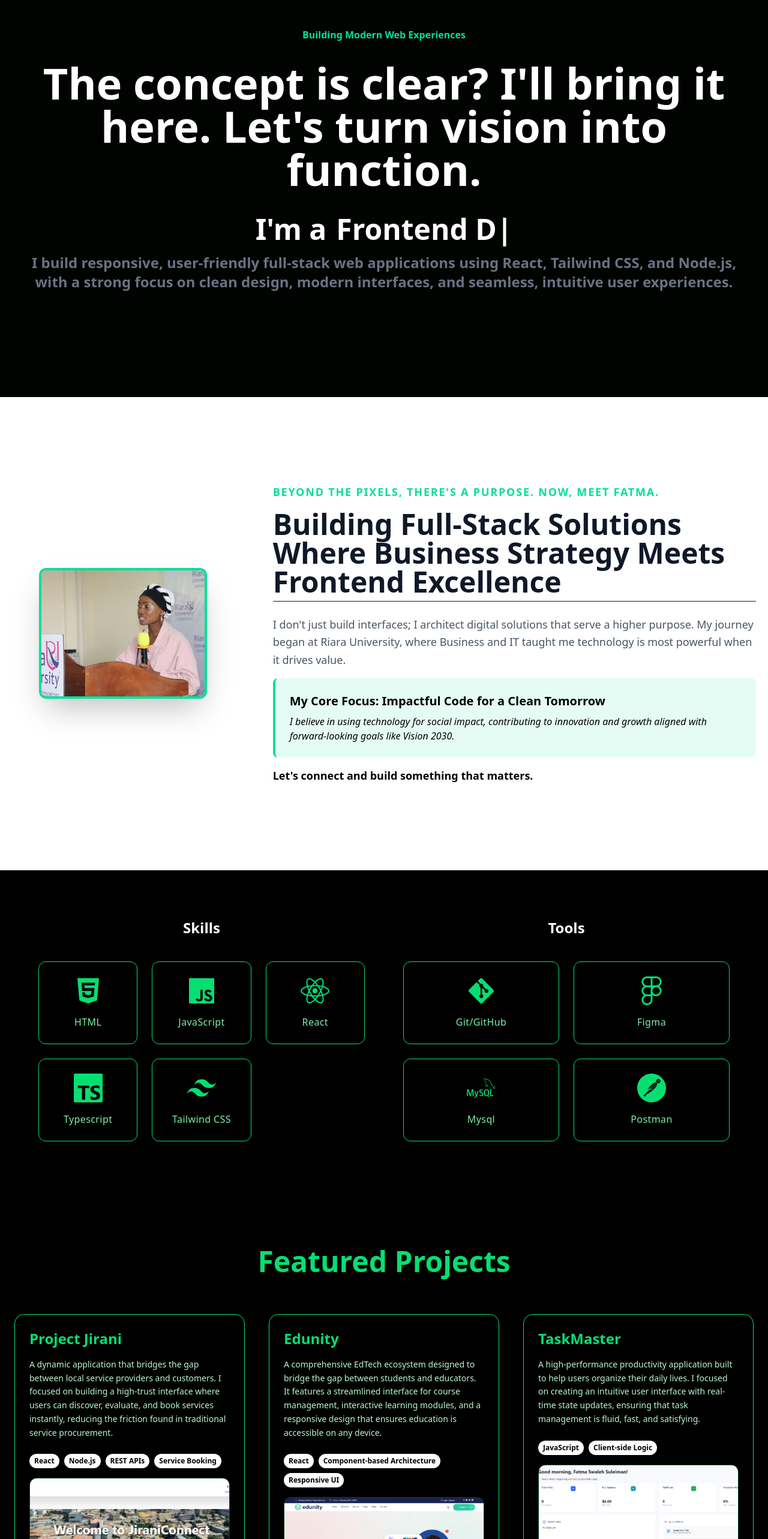
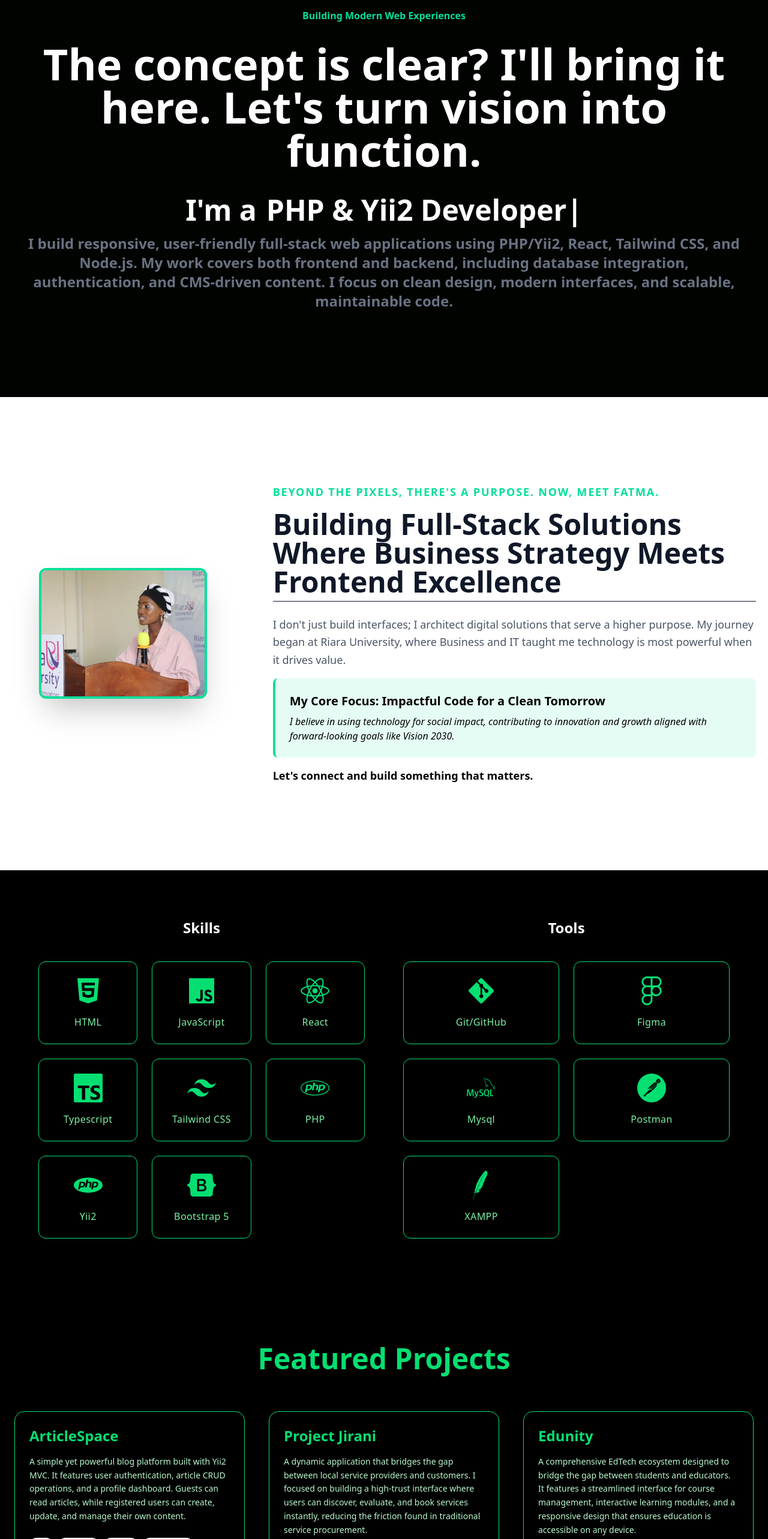
Before and after one commit to Fatma-Suleiman/fatma-portfolio, a React (Vite) app: page / in a window 1280 px wide. Shown: the part 234-2800 px from the top of the page at 60% size. Built offline with nearby package versions, Linux system fonts and the light colour scheme.

Commit message:
updated on projects, about page to include skills for PHP and Yii2

```diff
--- a/src/App.jsx
+++ b/src/App.jsx
@@ -7,12 +7,11 @@ import ContactPage from '/src/Pages/ContactPage';
 import Cursor from '/src/components/Cursor';
 
 import './App.css'
-import './App.css'
 
  function App() {
   return (
       <div className="relative">
-      {/* Custom cursor */}
+
       <Cursor />
 <Routes>
   <Route index  element={<HomePage/>} />
--- a/src/Pages/AboutPage.jsx
+++ b/src/Pages/AboutPage.jsx
@@ -2,8 +2,10 @@ import React from "react";
 import AboutPortfolio from "../assets/aboutportfolio.jpg";
 import { motion } from "framer-motion";
 
+
 import {
   FaHtml5,
+  FaPhp,
   FaJs,
   FaReact,
   FaGitAlt,
@@ -16,6 +18,9 @@ import {
   SiMysql,
   SiPostman,
  SiTypescript,
+ SiBootstrap,
+  SiPhp,
+   SiApache
 
 } from "react-icons/si";
 
@@ -26,6 +31,9 @@ const skills = [
   { name: "React", icon: <FaReact /> },
     { name: "Typescript", icon: <SiTypescript/> },
   { name: "Tailwind CSS", icon: <SiTailwindcss /> },
+   { name: "PHP", icon: <FaPhp /> },
+  { name: "Yii2", icon: <SiPhp /> },
+  { name: "Bootstrap 5", icon: <SiBootstrap /> },
 
 
 ];
@@ -35,6 +43,7 @@ const tools = [
   { name: "Figma", icon: <FaFigma /> },
   { name: "Mysql", icon: <SiMysql /> },
     { name: "Postman", icon: <SiPostman /> },
+    { name: "XAMPP", icon: <SiApache /> },
 ];
 
 
--- a/src/Pages/ProjectPage.jsx
+++ b/src/Pages/ProjectPage.jsx
@@ -4,8 +4,21 @@ import TodoImg from "../assets/todo.PNG";
 import KapuImg from "../assets/kapu.PNG";
 import JiraniImg from "../assets/jirani.PNG";
 import FlowerImg from "../assets/flower.PNG";
+import  ArticleSpaceImg from "../assets/articlespace.PNG";
 
 const projects = [
+
+  {
+    title: "ArticleSpace",
+    subtitle: "PHP Yii2 Blog Platform",
+    description:
+      "A simple yet powerful blog platform built with Yii2 MVC. It features user authentication, article CRUD operations, and a profile dashboard. Guests can read articles, while registered users can create, update, and manage their own content.",
+    image: ArticleSpaceImg,
+    stack: ["PHP", "Yii2 MVC", "MySQL", "Bootstrap 5", "Responsive Design"],
+    live: "https://opuscular-undeniably-diana.ngrok-free.dev",
+    github: "https://github.com/Fatma-Suleiman/ArticleSpace",
+  },
+
 
     {
     title: "Project Jirani",
--- a/src/components/Hero.jsx
+++ b/src/components/Hero.jsx
@@ -11,14 +11,17 @@ function Hero(){
           <p className='md:text-5xl sm:text-4xl text-xl font-bold py-4'>
             I'm a </p>
             <ReactTyped className='md:text-5xl sm:text-4xl text-xl font-bold md:pl-4 pl-2 '
-              strings={['Web Developer', 'Frontend Developer', 'React Developer','UI/UX Enthusiast']}
+              strings={['Web Developer','PHP & Yii2 Developer', 'Frontend Developer', 'React Developer','UI/UX Enthusiast']}
               typeSpeed={120}
               backSpeed={130}
               loop
             />
 
         </div>
-        <p className='md:text-2xl text-xl font-bold text-gray-500'>I build responsive, user-friendly full-stack web applications using React, Tailwind CSS, and Node.js, with a strong focus on clean design, modern interfaces, and seamless, intuitive user experiences.</p>
+        <p className='md:text-2xl text-xl font-bold text-gray-500'>
+          I build responsive, user-friendly full-stack web applications using  PHP/Yii2, React, Tailwind CSS, and Node.js.
+          My work covers both frontend and backend, including database integration, authentication, and CMS-driven content.
+          I focus on clean design, modern interfaces, and scalable, maintainable code.</p>
 
       </div>
     </div>
--- a/src/components/Navbar.jsx
+++ b/src/components/Navbar.jsx
@@ -50,7 +50,7 @@ function Navbar() {
           <li key={item.id} className="p-4 cursor-pointer">
             {item.isFile ? (
               <a
-               href="https://drive.google.com/file/d/1ETHIX1mtBzELHPtdZll0M_k3-qa0Kclb/view?usp=sharing"
+               href="https://drive.google.com/file/d/1HNRSJvoYjZTds56B8Dn5PmDbAwUwgEUx/view?usp=sharing"
                 target="_blank"
                 rel="noopener noreferrer"
                 className="border border-[#00df9a] text-[#00df9a] px-4 py-2 rounded-md hover:bg-[#00df9a] hover:text-black transition duration-300"
```
Also changed, not shown: src/assets/articlespace.PNG (added).
